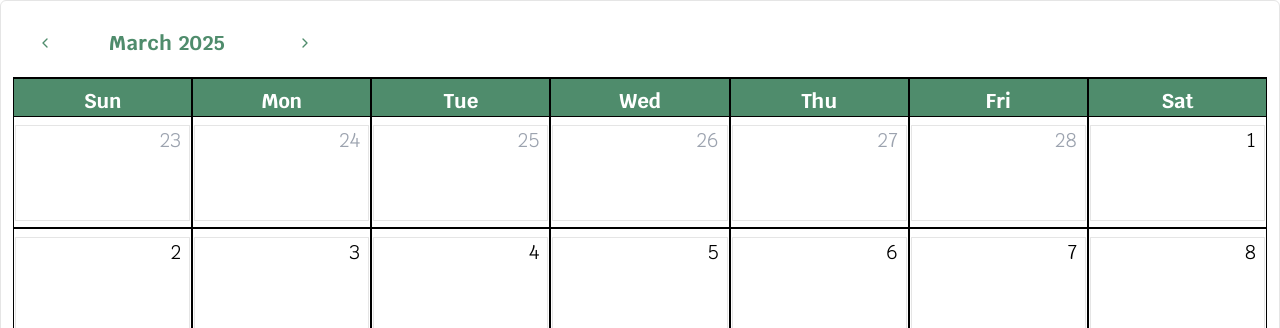
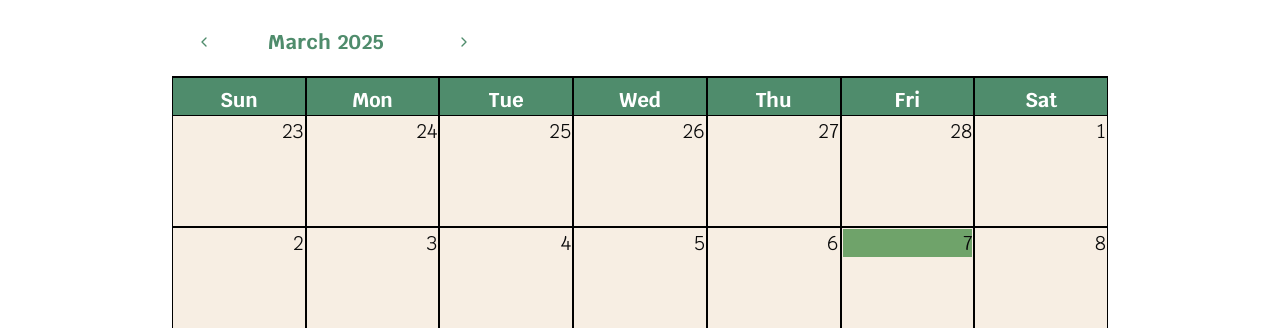
Before and after one commit to acm-ucr/leap-website, a Next.js app: page /events in a window 1280 px wide. Shown: the part 472-800 px from the top of the page. Built offline with nearby package versions, Linux system fonts and the light colour scheme; no server answers.

Commit message:
highlights today, bg color fix

```diff
--- a/src/components/events/Calendar.tsx
+++ b/src/components/events/Calendar.tsx
@@ -68,63 +68,6 @@ const Events = () => {
     }});
 
 
-  //     const events = response.items.map(
-  //       ({ start, end, location, description, summary }: GoogleEventProps) => ({
-  //         start: start.dateTime,
-  //         end: end.dateTime,
-  //         location,
-  //         description,
-  //         title: summary,
-  //       }),
-  //     );
-
-  //     return events;
-  //   },
-  // });
-
-  //useEffect(() => {
-  //  const fetchEvents = async () => {
-
-  //     try {
-  //       const response = await fetch(url);
-  //       if (!response.ok) {
-  //         throw new Error(`HTTP error! status: ${response.status}`);
-  //       }
-
-  //       const data = await response.json();
-
-  //       // const formattedEvents: EventProps[] = data.items.map(
-  //       //   (event: GoogleCalendarEvent) => ({
-  //       //     date: new Date(event.start.dateTime || ""),
-  //       //     title: event.summary || "No Title",
-  //       //     startTime: event.start.dateTime || "",
-  //       //     location: event.location || "N/A",
-  //       //   }),
-  //       // );
-
-  //       // setEvents(formattedEvents);
-  //       const events = data.items.map(
-  //               ({ start, end, location, description, summary }: GoogleEventProps) => ({
-  //                 start: start.dateTime,
-  //                 end: end.dateTime,
-  //                 location,
-  //                 description,
-  //                 title: summary,
-  //               }),
-  //             );
-
-  //         return events;
-
-  //     } catch (error) {
-  //       console.error("Error fetching events from Google Calendar:", error);
-  //     }
-  //   };
-
-  //   //fetchEvents();
-  // }, []);
-
-
-
   return (
     <>
       {
@@ -160,7 +103,7 @@ const Events = () => {
       <Calendar
         mode="single"
         selected={new Date()}
-        className="w-full rounded-md border"
+        className="w-3/4"
         events={data}
         setCurrent={setCurrent}
       />
--- a/src/components/ui/calendar.tsx
+++ b/src/components/ui/calendar.tsx
@@ -41,14 +41,19 @@ interface DayProps {
 
 const Day = ({ date, displayMonth, events, setCurrent }: DayProps) => {
   const currentMonth = displayMonth.getMonth() === date.getMonth();
+  const currentDate = new Date();
+  const isToday = (
+    date.getDate() === currentDate.getDate()
+    && date.getMonth() === currentDate.getMonth()
+    && date.getFullYear() === currentDate.getFullYear());
+
 
   return (
-    <div
-      className={`${currentMonth ? "text-black" : "text-gray-400"} h-24 overflow-y-scroll border`}
-    >
-      <p className="sticky px-2 text-right">{date.getDate()}</p>
+    <div className={"h-full overflow-y-scroll"}>
+      <div className={isToday ? 'bg-leap-light-green m-0 p-0' : ''}>
+     <p className="">{date.getDate()}</p>
 
-      {events?.map(({ title, start, end, location, description }, index) => {
+      {events?.map(({start,end,location,description,title}, index) => {
         const startDate = new Date(start as string);
 
         if (
@@ -58,21 +63,22 @@ const Day = ({ date, displayMonth, events, setCurrent }: DayProps) => {
         ) {
           return (
             <div
-              className="text-ellipsis bg-leap-mid-green p-1 text-left text-white"
+              className="bg-leap-mid-green text-xs sm:text-sm md:text-md p-1 mb-1 text-left text-white hidden sm:block"
               key={index}
               onClick={() =>
                 setCurrent({ title, start, end, location, description })
               }
             >
-              {title} -{" "}
               {startDate.toLocaleTimeString("en-US", {
                 hour: "2-digit",
                 minute: "2-digit",
               })}
-            </div>
+               {" "}-{" "}{title}
+               </div>
           );
         }
       })}
+      </div>
     </div>
   );
 };
@@ -85,6 +91,7 @@ function Calendar({
   setCurrent,
   ...props
 }: CalendarProps) {
+
   return (
     <DayPicker
       showOutsideDays={showOutsideDays}
@@ -95,28 +102,26 @@ function Calendar({
         month: "space-y-0",
         caption: "flex pt-1 relative mt-3 mb-5",
         caption_label:
-          "text-md md:text-xl lg:text-xxl text-leap-mid-green font-leap font-bold tracking-wide ml-16 md:ml-24",
+          "text-md md:text-xl lg:text-xxl text-leap-mid-green font-leap font-bold tracking-wide ml-20 sm:pl-0 sm:ml-16 md:ml-24",
         nav: "space-x-1 flex items-center",
         nav_button: cn(
           buttonVariants({ variant: "ghost" }),
           "h-9 w-9 md:h-16 md:w-16 bg-transparent text-leap-mid-green opacity-100 hover:opacity-100",
         ),
         nav_button_previous: "absolute left-0",
-        nav_button_next: "absolute  right-0 md:left-64",
+        nav_button_next: "absolute right-0 md:left-64",
         table: "w-full border-collapse",
         head_row: "flex bg-leap-mid-green w-full text-center items-center",
         head_cell:
           "text-white w-full font-leap text-sm md:text-xl border-x border-t border-t-2 border-black pt-2",
         row: "flex w-full",
-        cell: "relative w-full h-9 sm:h-16 lg:h-20 xl:h-28 font-leap text-sm md:text-xl text-right border border-black pt-0 lg:pt-1 xl:pt-2",
+        cell: "bg-leap-white-green relative w-full h-9 sm:h-16 lg:h-20 xl:h-28 font-leap text-sm md:text-xl text-right border border-black",
         day: cn(
           buttonVariants({ variant: "ghost" }),
-          "h-1/2 w-1/2 sm:h-1/4 sm:w-1/4 p-0 font-leap text-xs sm:text-sm md:text-md lg:text-xl",
+          "h-full w-full p-0 font-leap text-xs sm:text-sm md:text-md lg:text-xl",
         ),
         day_range_end: "day-range-end",
-        // day_selected:
-        //   "bg-primary text-primary-foreground hover:bg-primary hover:text-primary-foreground focus:bg-primary focus:text-primary-foreground",
-        day_today: "bg-accent text-accent-foreground",
+        day_today: "bg-leap-light-green text-accent-foreground",
         day_outside:
           "day-outside text-muted-foreground aria-selected:bg-accent/50 aria-selected:text-muted-foreground",
         day_disabled: "text-muted-foreground opacity-50",
--- a/tailwind.config.ts
+++ b/tailwind.config.ts
@@ -15,6 +15,7 @@ export default {
           text: "#FFEFEF",
           grey: "#C3C5B8",
           "light-yellow": "#FFFCDE",
+          "white-green": "#F7EEE3",
         },
         background: "hsl(var(--background))",
         foreground: "hsl(var(--foreground))",
```
